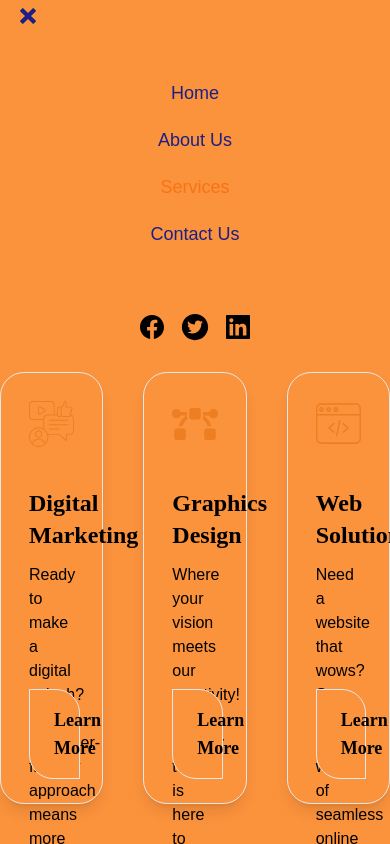
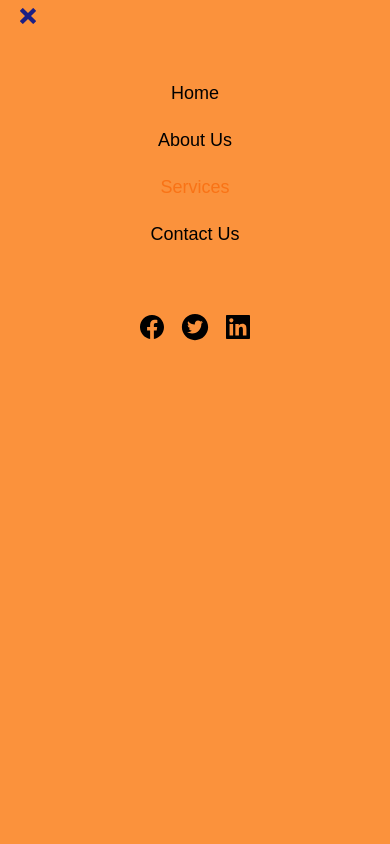
Before and after one commit to titumiranan123/youthminds-tech, a Next.js app: page /services in a window 390 px wide. Both pictures are taken after a click on the element 364 px from the left and 54 px from the top of the page. Shown: the top 844 px of the page. Built offline with nearby package versions, Linux system fonts and the light colour scheme.

Commit message:
header done

```diff
--- a/src/app/services/page.tsx
+++ b/src/app/services/page.tsx
@@ -12,11 +12,11 @@ import Footer from '@/components/Footer/Footer'
 
 const Services: React.FC = () => {
     return (
-        <div>
+        <div className='-z-10'>
             <Navbar className='bg-white' />
             <div className='text-center flex justify-center items-center text-4xl font-bold text-black bg-[#EC7D21] bg-opacity-20 h-56'><p>Our Services </p></div>
             <div className='servicers '>
-                <div className='mt-10 grid gap-10 grid-cols-3 '>
+                <div className='mt-10 grid gap-10 lg:grid-cols-3 md:grid-cols-2 grid-cols-1 '>
 
                     {services.map((service, indx) => <Servicescard key={indx} logo={service.svg} heading={service.title} description={service.description} />)}
 
--- a/src/components/Header/Header.tsx
+++ b/src/components/Header/Header.tsx
@@ -10,23 +10,23 @@ import CountUp from 'react-countup';
 
 const Header = () => {
     return (
-        <div className='relative mb-48'>
+        <div className='relative mb-48 -z-10'>
             <div className='bg-[#000724]'>
                 <div className='flex relative justify-between md:pt-10  pb-10   lg:flex-nowrap flex-wrap  gap-6 md:gap-20  bg-[#000724] text-white lg:p-8 p-4'>
-                    <div className='lg:w-[50%] h-full lg:mt-36  flex flex-col justify-center gap-5'>
+                    <div className='lg:w-[50%] h-full  flex flex-col justify-center gap-5'>
                         <div data-aos="fade-down">
-                            <h2 className='text-5xl font-bold h-[200px] mt-5 flex justify-center flex-col'>
-                                Empowering <span className='text-orange-500'>
-                                    Digital Excellence ,</span>  One Solution at a Time.
+                            <h2 className='md:text-5xl font-bold text-4xl  md:mt-20 leading-10 '>
+                                Empowering <span className='text-orange-500 leading-10'>
+                                    Digital Excellence ,</span> <br /> One Solution at a Time.
                             </h2>
-                            <p className='w-3/4 mt-4 text-slate-400'> Empowering success through cutting-edge IT solutions. From brand design to cybersecurity, we&apos;re your dedicated partner in the digital era, crafting tailored solutions for your triumph.</p>
+                            <p className='w-3/4  text-slate-400 mt-4'> Empowering success through cutting-edge IT solutions. From brand design to cybersecurity, we&apos;re your dedicated partner in the digital era, crafting tailored solutions for your triumph.</p>
                         </div>
                         <button data-aos="fade-right" className='py-3 px-8 lg:w-1/4 w-1/2 bg-orange-400 hover:bg-orange-600 hover:text-white mt-4 rounded-lg text-xl font-semibold text-black'>Let&apos;s Go</button>
                     </div>
 
-                    <div data-aos="zoom-in" className=' lg:w-[50%] mx-auto lg:mt-0 relative  '>
+                    <div data-aos="zoom-in" className=' lg:w-[50%] mx-auto lg:mt-0  mt-5 relative  '>
                         <Image className='img-fluid  ' src={headerImg2} alt='' />
-                        <Image className='img-fluid spinner absolute right-[22%] top-16 h-96 w-96 ' src={headerImg} alt='' />
+                        <Image className='img-fluid spinner absolute lg:right-[20%] md:right-[26%] md:top-[7rem] lg:top-[2.4rem] md:h-96 md:w-96 top-10 w-56 h-56 right-[5.4rem] ' src={headerImg} alt='' />
                     </div>
                 </div>
                 <div className='h-36'>
@@ -54,7 +54,7 @@ type propType = {
 }
 const Statecard: React.FC<propType> = ({ logo, heading, title, amount }) => {
     return (
-        <div className='flex justify-center  border rounded-bl-3xl rounded-tr-3xl bg-white border-red-400 bg-opacity-100 lg:w-96  p-5 items-center flex-col gap-5'>
+        <div className='flex justify-center  border rounded-bl-3xl rounded-tr-3xl bg-white border-orange-500 bg-opacity-100 lg:w-96  p-5 items-center flex-col gap-5'>
             <Image src={logo} alt='' />
             <div className='flex flex-col gap-2'>
                 <h2 className='text-black font-bold text-4xl flex flex-col justify-center items-center'>
--- a/src/components/Navbar/Navbar.tsx
+++ b/src/components/Navbar/Navbar.tsx
@@ -31,7 +31,7 @@ const Navbar: React.FC<navProp> = ({ className }) => {
 
         return (
             <Link href={href}>
-                <span className={`hover:text-orange-500', 'text-[16px]', 'font-["Open Sans"]', 'navfont', 'animationNav', {
+                <span className={` 'text-[16px]', 'font-["Open Sans"]', 'navfont', 'animationNav', {
             'text-[#EC7D21] text-[18px] className ${isActive && 'text-bold text-orange-500'}`}>
                     {navItem}
                 </span>
@@ -39,7 +39,7 @@ const Navbar: React.FC<navProp> = ({ className }) => {
         );
     }
     return (
-        <div>
+        <div className='z-50 '>
             <nav className={`flex justify-between items-center ${className ? 'className text-black' : 'bg-[#010624] text-white '}   py-8 lg:px-9 px-4 shadow`}>
                 <motion.div
                     whileTap={{ scale: 0.98 }}
@@ -56,10 +56,10 @@ const Navbar: React.FC<navProp> = ({ className }) => {
                     </Link>
                 </motion.div>
                 <div className='lg:flex gap-4 hidden'>
-                    <CustomLink href='/' navItem='Home' className={`${router == '/' && 'text-[#EC7D21] text-[18px] font-bold'}`} />
-                    <CustomLink className={`${router == 'about-us' && 'text-[#EC7D21] text-[18px] font-bold'}`} href='/about-us' navItem='About Us' />
-                    <CustomLink className={`${router == 'Services' && 'text-[#EC7D21] text-[18px] font-bold'}`} href='/services' navItem='Services' />
-                    <CustomLink href='/contact-us' navItem='Contact Us' className={`${router == 'contact-us' && 'text-[#EC7D21] text-[18px] font-bold'}`} />
+                    <CustomLink href='/' navItem='Home' className={`hover:text-orange-500 ${router == '/' && 'text-[#EC7D21] text-[18px] font-bold'}`} />
+                    <CustomLink className={`hover:text-orange-500 ${router == 'about-us' && 'text-[#EC7D21] text-[18px] font-bold'}`} href='/about-us' navItem='About Us' />
+                    <CustomLink className={`hover:text-orange-500 ${router == 'Services' && 'text-[#EC7D21] text-[18px] font-bold'}`} href='/services' navItem='Services' />
+                    <CustomLink href='/contact-us' navItem='Contact Us' className={`hover:text-orange-500 ${router == 'contact-us' && 'text-[#EC7D21] text-[18px] font-bold'}`} />
                 </div>
                 <div className='lg:flex justify-center items-center gap-4 hidden'>
                     <motion.li className='list-none duration-100 text-orange-500'
@@ -98,7 +98,7 @@ const Navbar: React.FC<navProp> = ({ className }) => {
                     initial={{ x: 100 }}
                     animate={{ x: 0 }}
 
-                    className='absolute top-0 w-full bg-orange-400  h-screen'>
+                    className='absolute top-0 w-full bg-orange-400  z-50 h-screen'>
                     <motion.div onClick={() => setOpen(!open)}
                         whileTap={{ scale: 0.8 }}
                         whileHover={{ scale: 1.2 }}
@@ -107,14 +107,14 @@ const Navbar: React.FC<navProp> = ({ className }) => {
                             !open ? <FaBars /> : <ImCross className='text-[#1C1F85]' />
                         }
                     </motion.div>
-                    <div className='justify-center items-center   flex  flex-col gap-5 lg:hidden z-50 mt-20  text-[#1C1F85]'>
-                        <CustomLink href='/' navItem='Home' className={`${router == '/' && 'text-black text-[18px] font-bold'}`} />
-                        <CustomLink className={`${router == 'about-us' && 'text-black text-[18px] font-bold'}`} href='/about-us' navItem='About Us' />
-                        <CustomLink className={`${router == 'Services' && 'text-black text-[18px] font-bold'}`} href='/services' navItem='Services' />
-                        <CustomLink href='/contact-us' navItem='Contact Us' className={`${router == 'contact-us' && 'text-black text-[18px] font-bold'}`} />
+                    <div className='justify-center items-center   flex  flex-col gap-5 lg:hidden z-50 mt-20  '>
+                        <CustomLink href='/' navItem='Home' className={`hover:text-white ${router == '/' && 'text-black text-[18px] font-bold'}`} />
+                        <CustomLink className={`hover:text-white ${router == 'about-us' && 'text-black text-[18px] font-bold'}`} href='/about-us' navItem='About Us' />
+                        <CustomLink className={`hover:text-white ${router == 'Services' && 'text-black text-[18px] font-bold'}`} href='/services' navItem='Services' />
+                        <CustomLink href='/contact-us' navItem='Contact Us' className={`hover:text-white ${router == 'contact-us' && 'text-black text-[18px] font-bold'}`} />
                         <br />
 
-                        <div className='flex justify-center items-center gap-4'>
+                        <div className='flex justify-center items-center gap-4 z-50'>
                             <motion.li className='list-none duration-100 text-black'
                                 whileHover={{ scale: 1.1, y: -3 }}
                                 whileTap={{ scale: 0.8, y: 0 }}
```
